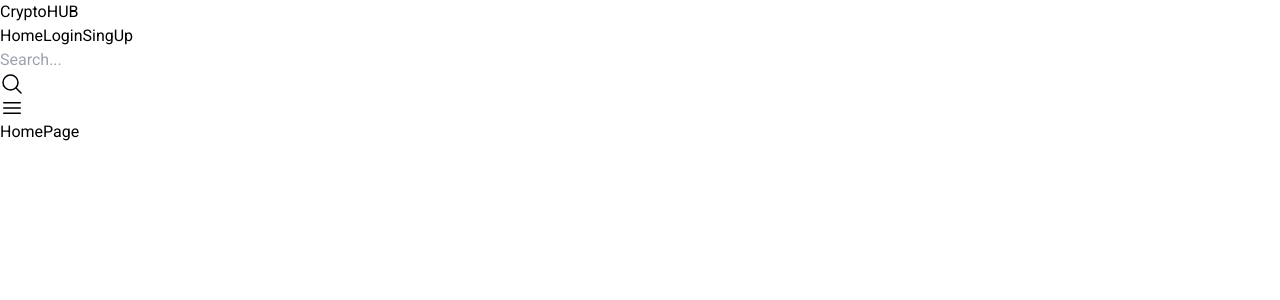
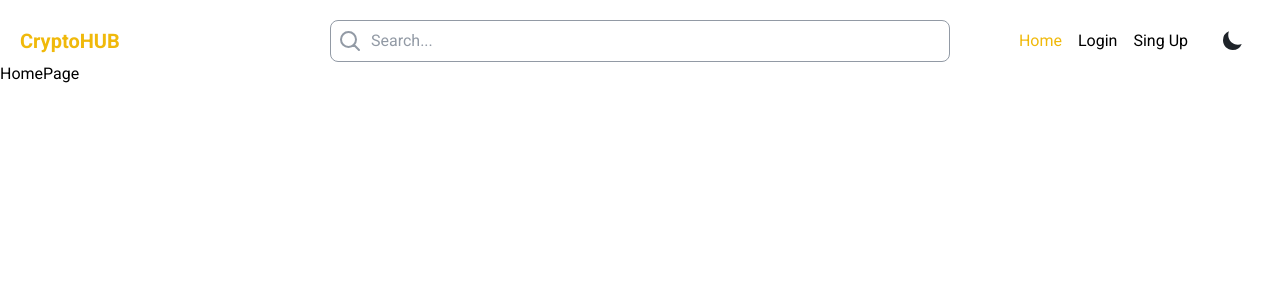
Before and after one commit to AlexMoskalyk/cryptohub, a React (Vite) app: page / in a window 1280 px wide. Shown: the top 300 px of the page. Built offline with nearby package versions, Linux system fonts and the light colour scheme.

Commit message:
add adaptive header markup and themeSwitcher

```diff
--- a/index.html
+++ b/index.html
@@ -1,5 +1,5 @@
 <!DOCTYPE html>
-<html lang="en">
+<html lang="en" class="dark">
   <head>
     <meta charset="UTF-8" />
     <link rel="icon" type="image/svg+xml" href="/vite.svg" />
@@ -8,7 +8,7 @@
     <title>CryptoHub</title>
   </head>
   <body class="font-main">
-    <div id="root"></div>
+    <div id="root" class="h-screen dark:bg-dt-background-main"></div>
     <div id="modal-root"></div>
     <script type="module" src="/src/main.tsx"></script>
   </body>
--- a/src/components/Header.tsx
+++ b/src/components/Header.tsx
@@ -1,54 +1,58 @@
-import React from "react";
-import { Link, NavLink } from "react-router-dom";
+import React, { useState } from "react";
+import { Link } from "react-router-dom";
+
+import Modal from "./Modal";
+import BurgerMenuIcon from "./icons/BurgerMenuIcon";
+import SearchBar from "./SearchBar";
+import NavMenu from "./NavMenu";
 
 interface Props {
   className?: string;
 }
 
 const Header: React.FC<Props> = () => {
+  const [isModalOpen, setIsModalOpen] = useState(false);
+
+  const toggleModal = () => setIsModalOpen((prev) => !prev);
+
   return (
-    <header>
-      <Link to="/">CryptoHUB</Link>
-      <nav>
-        <NavLink to="/">Home</NavLink>
-        <NavLink to="/login">Login</NavLink>
-        <NavLink to="/register">SingUp</NavLink>
-      </nav>
-      <div>
-        <input type="text" placeholder="Search..." />
-        <span>
-          <svg
-            xmlns="http://www.w3.org/2000/svg"
-            fill="none"
-            viewBox="0 0 24 24"
-            stroke-width="1.5"
-            stroke="currentColor"
-            className="size-6"
-          >
-            <path
-              stroke-linecap="round"
-              stroke-linejoin="round"
-              d="m21 21-5.197-5.197m0 0A7.5 7.5 0 1 0 5.196 5.196a7.5 7.5 0 0 0 10.607 10.607Z"
-            />
-          </svg>
-        </span>
-      </div>
-      <div id="burger_menu">
-        <svg
-          xmlns="http://www.w3.org/2000/svg"
-          fill="none"
-          viewBox="0 0 24 24"
-          strokeWidth={1.5}
-          stroke="currentColor"
-          className="size-6"
-        >
-          <path
-            strokeLinecap="round"
-            strokeLinejoin="round"
-            d="M3.75 6.75h16.5M3.75 12h16.5m-16.5 5.25h16.5"
-          />
-        </svg>
-      </div>
+    <header className="px-5 pt-5 grid grid-cols-2 items-center  lg:grid-cols-[1fr_2fr_1fr]">
+      <Link to="/" className="text-xl font-bold text-accent-color">
+        CryptoHUB
+      </Link>
+      <SearchBar
+        stylesInput="bg-transparent w-full px-4 py-2 pl-10 text-lt-text-main border border-elements-main rounded-lg placeholder-elements-main focus:outline-none focus:ring-2 focus:ring-accent-color focus:border-accent-color dark:text-dt-text-main"
+        stylesContainer="hidden  lg:block relative"
+      />
+      <NavMenu
+        stylesLinkActive="text-accent-color  "
+        stylesLink="hover:text-accent-color  focus:text-accent-color   dark:hover:text-accent-color  dark:focus:text-accent-color "
+        stylesContainer="hidden lg:flex space-x-4 justify-self-end dark:text-dt-text-main"
+      />
+
+      <button
+        id="burger_menu"
+        onClick={toggleModal}
+        className="justify-self-end  lg:hidden"
+      >
+        <BurgerMenuIcon svgStyles="size-8 stroke-2 stroke-lt-text-main hover:stroke-accent-color focus:stroke-accent-color dark:stroke-dt-text-main dark:hover:stroke-accent-color dark:focus:stroke-accent-color" />
+      </button>
+      <Modal
+        isOpen={isModalOpen}
+        onClose={toggleModal}
+        modalStyles="w-full h-full pt-4 bg-lt-background-main dark:bg-dt-background-main"
+      >
+        <SearchBar
+          stylesInput="block bg-transparent relative w-full  py-2 pl-10 text-lt-text-main  border border-elements-main rounded-lg placeholder-elements-main focus:outline-none focus:ring-2 focus:ring-accent-color focus:border-accent-color dark:text-dt-text-main"
+          stylesContainer="flex mb-4 mx-4 relative"
+        />
+
+        <NavMenu
+          stylesLinkActive="text-accent-color bg-lt-background-secondary py-2 px-4 block text-start dark:bg-dt-background-secondary"
+          stylesLink="py-2 px-4  block text-start hover:text-accent-color  focus:text-accent-color hover:bg-lt-background-secondary focus:bg-lt-background-secondary   dark:hover:text-accent-color  dark:focus:text-accent-color dark:hover:bg-dt-background-secondary dark:focus:bg-dt-background-secondary"
+          stylesContainer="space-y-1 dark:text-dt-text-main"
+        />
+      </Modal>
     </header>
   );
 };
--- /dev/null
+++ b/src/components/NavMenu.tsx
@@ -0,0 +1,50 @@
+import React from "react";
+import { NavLink } from "react-router-dom";
+import ThemeSwitcher from "./ThemeSwitcher";
+
+interface Props {
+  stylesContainer?: string;
+  stylesLink?: string;
+  stylesLinkActive?: string;
+}
+
+const NavMenu: React.FC<Props> = ({
+  stylesContainer,
+  stylesLink,
+  stylesLinkActive,
+}) => {
+  return (
+    <nav className={stylesContainer}>
+      <NavLink
+        to="/"
+        className={({ isActive }) =>
+          isActive ? `${stylesLinkActive}  ` : `${stylesLink} `
+        }
+      >
+        Home
+      </NavLink>
+      <NavLink
+        to="/login"
+        className={({ isActive }) =>
+          isActive ? `${stylesLinkActive}  ` : `${stylesLink} `
+        }
+      >
+        Login
+      </NavLink>
+      <NavLink
+        to="/register"
+        className={({ isActive }) =>
+          isActive ? `${stylesLinkActive}  ` : `${stylesLink} `
+        }
+      >
+        Sing Up
+      </NavLink>
+      <ThemeSwitcher
+        stylesButton="w-full hover:fill-accent-color"
+        stylesContainer="px-4 "
+      />
+    </nav>
+  );
+};
+
+export default NavMenu;
--- /dev/null
+++ b/src/components/SearchBar.tsx
@@ -0,0 +1,21 @@
+import React from "react";
+import SearchIcon from "./icons/SearchIcon";
+
+interface Props {
+  stylesContainer?: string;
+  stylesInput?: string;
+}
+
+const SearchBar: React.FC<Props> = ({ stylesContainer, stylesInput }) => {
+  return (
+    <div id="searchBar" className={stylesContainer}>
+      <input type="text" placeholder="Search..." className={stylesInput} />
+      <SearchIcon
+        svgStyles="size-6 fill-none stroke-elements-main stroke-2"
+        svgContainerStyles="absolute inset-y-0 left-2 flex items-center pointer-events-none"
+      />
+    </div>
+  );
+};
+
+export default SearchBar;
--- /dev/null
+++ b/src/components/ThemeSwitcher.tsx
@@ -0,0 +1,58 @@
+import React, { useEffect, useState } from "react";
+import DarkModeIcon from "./icons/darkModeIcon";
+import LightModeIcon from "./icons/LightModeIcon";
+
+interface Props {
+  stylesContainer?: string;
+  stylesButton?: string;
+  svgStyles?: string;
+}
+
+const ThemeSwitcher: React.FC<Props> = ({ stylesContainer, stylesButton }) => {
+  const [isDarkMode, setIsDarkMode] = useState(() => {
+    // Check localStorage for a saved theme preference
+    if (typeof window !== "undefined") {
+      return localStorage.getItem("theme") === "dark";
+    }
+    return false;
+  });
+
+  // Toggle theme and save preference in localStorage
+  const toggleTheme = () => {
+    setIsDarkMode((prevMode) => {
+      const newMode = !prevMode;
+      const theme = newMode ? "dark" : "light";
+      document.documentElement.classList.toggle("dark", newMode);
+      localStorage.setItem("theme", theme);
+      return newMode;
+    });
+  };
+
+  // Set the initial theme based on localStorage
+  useEffect(() => {
+    const theme = localStorage.getItem("theme") || "light";
+    document.documentElement.classList.toggle("dark", theme === "dark");
+  }, []);
+
+  return (
+    <div className={`flex items-center ${stylesContainer}`}>
+      {isDarkMode ? (
+        <button onClick={toggleTheme} className={stylesButton}>
+          <LightModeIcon
+            svgStyles="size-6 stroke-2 stroke-lt-text-main fill-lt-text-main hover:fill-accent-color hover:stroke-accent-color dark:fill-dt-text-main dark:stroke-dt-text-main dark:hover:fill-accent-color dark:hover:stroke-accent-color"
+            svgContainerStyles="cursor-pointer w-full hover:fill-accent-color"
+          />
+        </button>
+      ) : (
+        <button onClick={toggleTheme} className={stylesButton}>
+          <DarkModeIcon
+            svgStyles="size-6 fill-lt-text-main hover:fill-accent-color"
+            svgContainerStyles="cursor-pointer"
+          />
+        </button>
+      )}
+    </div>
+  );
+};
+
+export default ThemeSwitcher;
--- /dev/null
+++ b/src/components/icons/BurgerMenuIcon.tsx
@@ -0,0 +1,26 @@
+import React from "react";
+
+interface Props {
+  svgStyles?: string;
+  svgContainerStyles?: string;
+}
+
+const BurgerMenuIcon: React.FC<Props> = ({ svgStyles, svgContainerStyles }) => {
+  return (
+    <span className={svgContainerStyles}>
+      <svg
+        xmlns="http://www.w3.org/2000/svg"
+        viewBox="0 0 24 24"
+        className={svgStyles}
+      >
+        <path
+          strokeLinecap="round"
+          strokeLinejoin="round"
+          d="M3.75 6.75h16.5M3.75 12h16.5m-16.5 5.25h16.5"
+        />
+      </svg>
+    </span>
+  );
+};
+
+export default BurgerMenuIcon;
--- /dev/null
+++ b/src/components/icons/DarkModeIcon.tsx
@@ -0,0 +1,26 @@
+import React from "react";
+
+interface Props {
+  svgStyles?: string;
+  svgContainerStyles?: string;
+}
+
+const DarkModeIcon: React.FC<Props> = ({ svgStyles, svgContainerStyles }) => {
+  return (
+    <span className={svgContainerStyles}>
+      <svg
+        xmlns="http://www.w3.org/2000/svg"
+        viewBox="0 0 24 24"
+        className={svgStyles}
+      >
+        <path
+          strokeLinecap="round"
+          strokeLinejoin="round"
+          d="M21.752 15.002A9.72 9.72 0 0 1 18 15.75c-5.385 0-9.75-4.365-9.75-9.75 0-1.33.266-2.597.748-3.752A9.753 9.753 0 0 0 3 11.25C3 16.635 7.365 21 12.75 21a9.753 9.753 0 0 0 9.002-5.998Z"
+        />
+      </svg>
+    </span>
+  );
+};
+
+export default DarkModeIcon;
--- /dev/null
+++ b/src/components/icons/LightModeIcon.tsx
@@ -0,0 +1,26 @@
+import React from "react";
+
+interface Props {
+  svgStyles?: string;
+  svgContainerStyles?: string;
+}
+
+const LightModeIcon: React.FC<Props> = ({ svgStyles, svgContainerStyles }) => {
+  return (
+    <span className={svgContainerStyles}>
+      <svg
+        xmlns="http://www.w3.org/2000/svg"
+        viewBox="0 0 24 24"
+        className={svgStyles}
+      >
+        <path
+          strokeLinecap="round"
+          strokeLinejoin="round"
+          d="M12 3v2.25m6.364.386-1.591 1.591M21 12h-2.25m-.386 6.364-1.591-1.591M12 18.75V21m-4.773-4.227-1.591 1.591M5.25 12H3m4.227-4.773L5.636 5.636M15.75 12a3.75 3.75 0 1 1-7.5 0 3.75 3.75 0 0 1 7.5 0Z"
+        />
+      </svg>
+    </span>
+  );
+};
+
+export default LightModeIcon;
--- /dev/null
+++ b/src/components/icons/SearchIcon.tsx
@@ -0,0 +1,26 @@
+import React from "react";
+
+interface Props {
+  svgStyles?: string;
+  svgContainerStyles?: string;
+}
+
+const SearchIcon: React.FC<Props> = ({ svgStyles, svgContainerStyles }) => {
+  return (
+    <span className={svgContainerStyles}>
+      <svg
+        xmlns="http://www.w3.org/2000/svg"
+        viewBox="0 0 24 24"
+        className={svgStyles}
+      >
+        <path
+          strokeLinecap="round"
+          strokeLinejoin="round"
+          d="m21 21-5.197-5.197m0 0A7.5 7.5 0 1 0 5.196 5.196a7.5 7.5 0 0 0 10.607 10.607Z"
+        />
+      </svg>
+    </span>
+  );
+};
+
+export default SearchIcon;
--- a/tailwind.config.js
+++ b/tailwind.config.js
@@ -1,17 +1,20 @@
 /** @type {import('tailwindcss').Config} */
 export default {
   content: ["./index.html", "./src/**/*.{js,ts,jsx,tsx}"],
+  darkMode: "class",
   theme: {
     colors: {
       "lt-background-main": "#FFFFFF",
       "lt-background-secondary": "#EAECEF",
-      "lt-elements-main": "#1E2329",
+      "lt-text-main": "#1E2329",
       "dt-background-main": "#191A20",
       "dt-background-secondary": "#2B3139",
-      "dt-elements-main": "#EAECEF",
+      "dt-text-main": "#EAECEF",
       "accent-color": "#F0B90B",
       "negative-color": "#F6465D",
       "positive-color": "#0BCB81",
+      "elements-main": "#929AA5",
+      transparent: "transparent",
     },
     extend: {
       fontFamily: {
```
Also changed, not shown: src/components/Modal.tsx (+11 -8 lines), src/components/icons/CloseIcon.tsx (added, +26 -0 lines), 1 other file (tests, documents, lock files or other folders).
